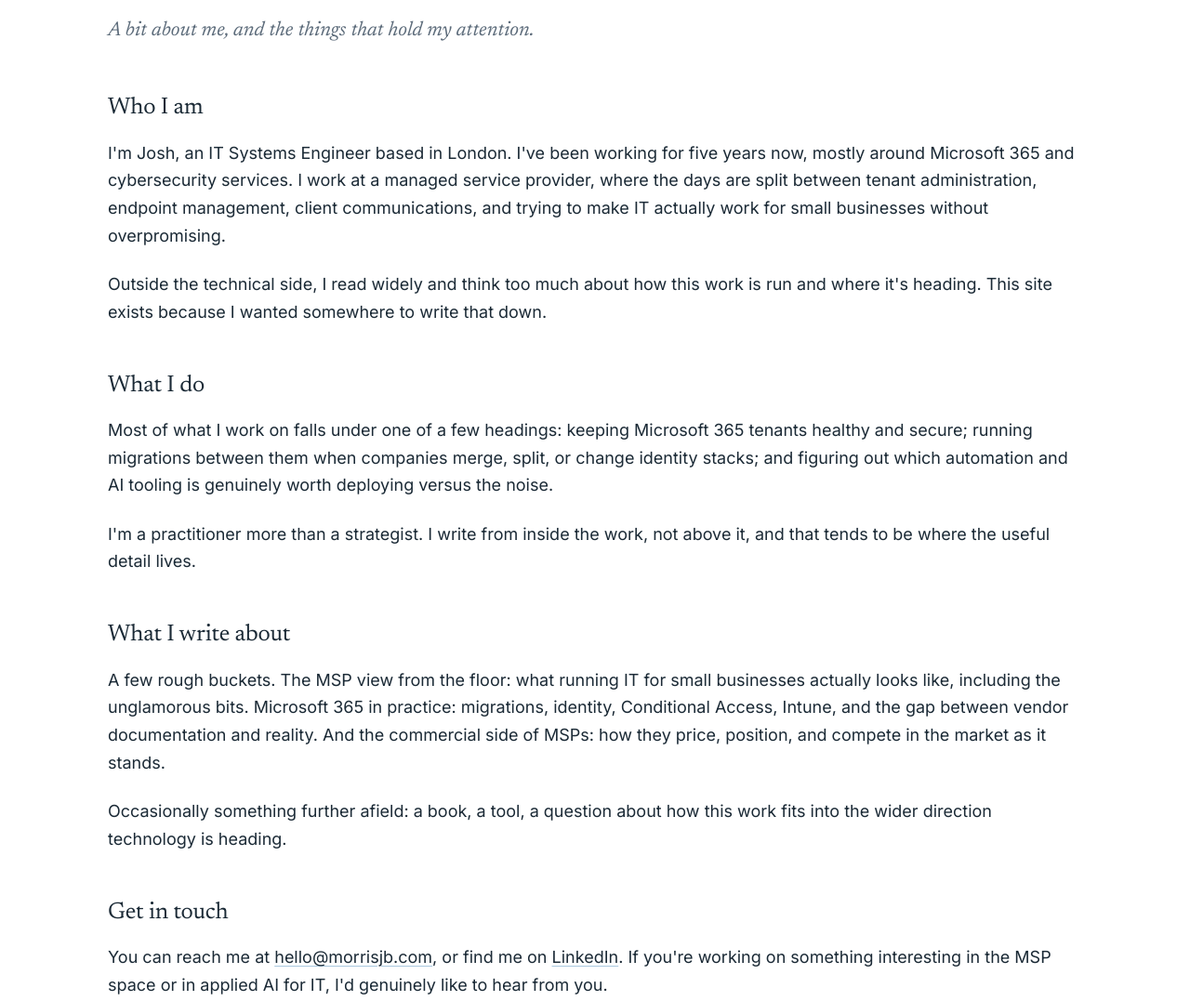
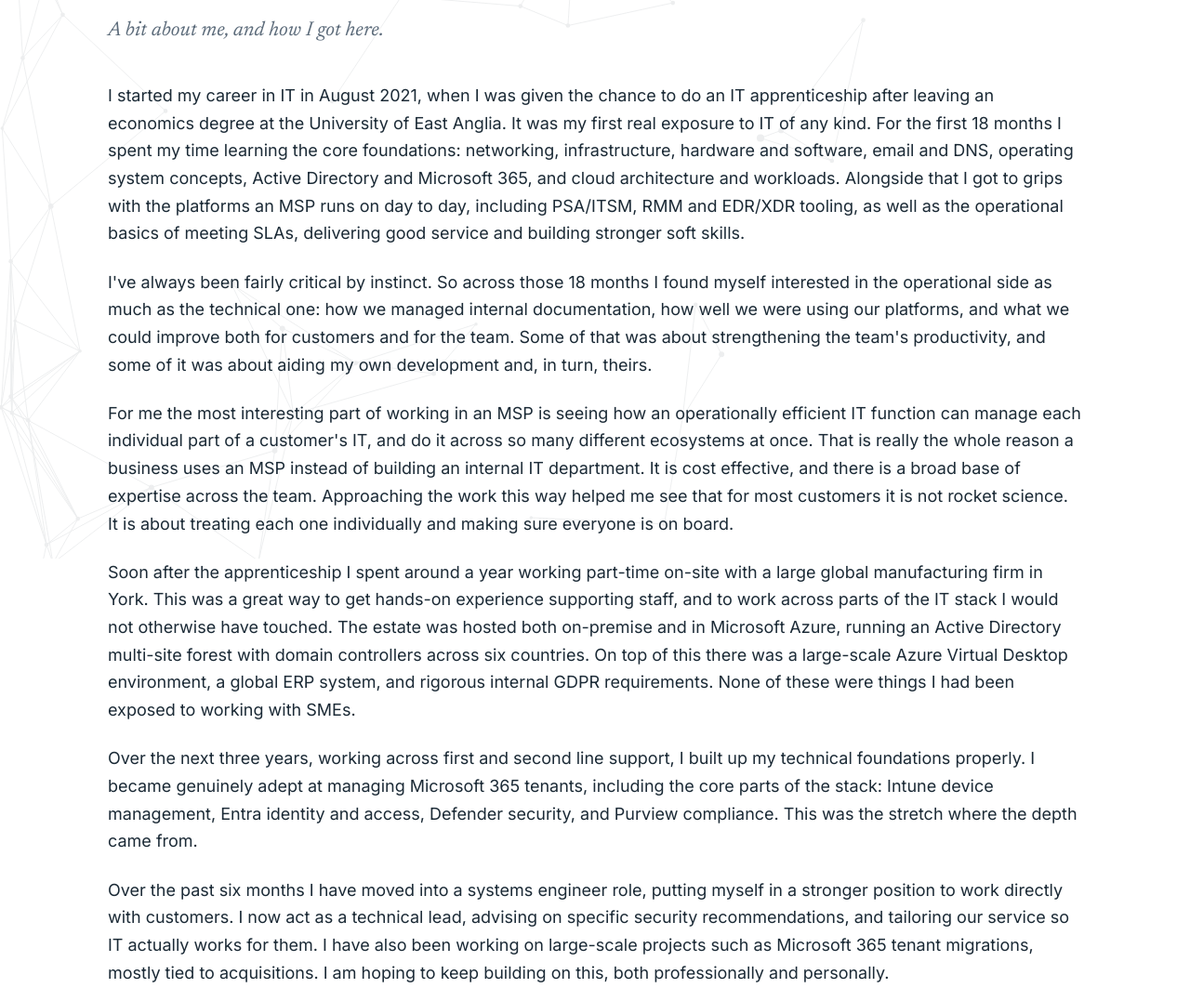
Before and after one commit to JMorris100/JoshWebsite, a plain HTML site: page about.html in a window 1280 px wide. Shown: the part 199-1276 px from the top of the page at 93% size. Drawn offline with Linux system fonts and the light colour scheme.

Commit message:
Add files via upload

```diff
--- a/about.html
+++ b/about.html
@@ -34,19 +34,21 @@
     <p class="eyebrow">About</p>
     <hr class="rule">
 
-    <p class="about-intro">A bit about me, and the things that hold my attention.</p>
+    <p class="about-intro">A bit about me, and how I got here.</p>
 
-    <h2>Who I am</h2>
-    <p>I'm Josh, an IT Systems Engineer based in London. I've been working for five years now, mostly around Microsoft 365 and cybersecurity services. I work at a managed service provider, where the days are split between tenant administration, endpoint management, client communications, and trying to make IT actually work for small businesses without overpromising.</p>
-    <p>Outside the technical side, I read widely and think too much about how this work is run and where it's heading. This site exists because I wanted somewhere to write that down.</p>
+    <p>I started my career in IT in August 2021, when I was given the chance to do an IT apprenticeship after leaving an economics degree at the University of East Anglia. It was my first real exposure to IT of any kind. For the first 18 months I spent my time learning the core foundations: networking, infrastructure, hardware and software, email and DNS, operating system concepts, Active Directory and Microsoft 365, and cloud architecture and workloads. Alongside that I got to grips with the platforms an MSP runs on day to day, including PSA/ITSM, RMM and EDR/XDR tooling, as well as the operational basics of meeting SLAs, delivering good service and building stronger soft skills.</p>
 
-    <h2>What I do</h2>
-    <p>Most of what I work on falls under one of a few headings: keeping Microsoft 365 tenants healthy and secure; running migrations between them when companies merge, split, or change identity stacks; and figuring out which automation and AI tooling is genuinely worth deploying versus the noise.</p>
-    <p>I'm a practitioner more than a strategist. I write from inside the work, not above it, and that tends to be where the useful detail lives.</p>
+    <p>I've always been fairly critical by instinct. So across those 18 months I found myself interested in the operational side as much as the technical one: how we managed internal documentation, how well we were using our platforms, and what we could improve both for customers and for the team. Some of that was about strengthening the team's productivity, and some of it was about aiding my own development and, in turn, theirs.</p>
 
-    <h2>What I write about</h2>
-    <p>A few rough buckets. The MSP view from the floor: what running IT for small businesses actually looks like, including the unglamorous bits. Microsoft 365 in practice: migrations, identity, Conditional Access, Intune, and the gap between vendor documentation and reality. And the commercial side of MSPs: how they price, position, and compete in the market as it stands.</p>
-    <p>Occasionally something further afield: a book, a tool, a question about how this work fits into the wider direction technology is heading.</p>
+    <p>For me the most interesting part of working in an MSP is seeing how an operationally efficient IT function can manage each individual part of a customer's IT, and do it across so many different ecosystems at once. That is really the whole reason a business uses an MSP instead of building an internal IT department. It is cost effective, and there is a broad base of expertise across the team. Approaching the work this way helped me see that for most customers it is not rocket science. It is about treating each one individually and making sure everyone is on board.</p>
+
+    <p>Soon after the apprenticeship I spent around a year working part-time on-site with a large global manufacturing firm in York. This was a great way to get hands-on experience supporting staff, and to work across parts of the IT stack I would not otherwise have touched. The estate was hosted both on-premise and in Microsoft Azure, running an Active Directory multi-site forest with domain controllers across six countries. On top of this there was a large-scale Azure Virtual Desktop environment, a global ERP system, and rigorous internal GDPR requirements. None of these were things I had been exposed to working with SMEs.</p>
+
+    <p>Over the next three years, working across first and second line support, I built up my technical foundations properly. I became genuinely adept at managing Microsoft 365 tenants, including the core parts of the stack: Intune device management, Entra identity and access, Defender security, and Purview compliance. This was the stretch where the depth came from.</p>
+
+    <p>Over the past six months I have moved into a systems engineer role, putting myself in a stronger position to work directly with customers. I now act as a technical lead, advising on specific security recommendations, and tailoring our service so IT actually works for them. I have also been working on large-scale projects such as Microsoft 365 tenant migrations, mostly tied to acquisitions. I am hoping to keep building on this, both professionally and personally.</p>
+
+    <p>The thing I am most curious about is where customers will sit in five years. Generative and agentic AI are already shifting what people expect, and I think that will reshape employment across the industry and change what customers expect to pay. IT does not directly generate revenue, so businesses will keep looking for ways to lower its cost. In some ways an MSP is already a good way to do that, which works in its favour, but service requirements are changing. There may be less reliance on a helpdesk and more on AI agents. This could land hardest on first line roles and apprenticeships. That is difficult, because it would risk removing the same entry point into the industry that gave me my own start five years ago.</p>
 
     <h2>Get in touch</h2>
     <p>You can reach me at <a href="mailto:hello@morrisjb.com">hello@morrisjb.com</a>, or find me on <a href="https://linkedin.com">LinkedIn</a>. If you're working on something interesting in the MSP space or in applied AI for IT, I'd genuinely like to hear from you.</p>
--- a/styles.css
+++ b/styles.css
@@ -36,11 +36,10 @@ body {
   text-rendering: optimizeLegibility;
 }
 
-/* ---------- Home-page geometric background ---------- */
-/* Only applied when <body class="home">. Left-anchored node network,
-   faint enough to sit behind the text. Fades out on the right so the
-   reading column stays clean. */
-body.home::before {
+/* ---------- Geometric background (all pages) ---------- */
+/* Left-anchored node network, faint enough to sit behind the text.
+   Fades out toward the right so the reading column stays clean. */
+body::before {
   content: "";
   position: fixed;
   inset: 0;
@@ -49,9 +48,9 @@ body.home::before {
   background-size: cover;
   background-position: left center;
   background-repeat: no-repeat;
-  opacity: 0.07;
-  -webkit-mask-image: linear-gradient(to right, #000 0%, #000 35%, transparent 78%);
-          mask-image: linear-gradient(to right, #000 0%, #000 35%, transparent 78%);
+  opacity: 0.085;
+  -webkit-mask-image: linear-gradient(to right, #000 0%, #000 70%, transparent 100%);
+          mask-image: linear-gradient(to right, #000 0%, #000 70%, transparent 100%);
   pointer-events: none;
 }
 
@@ -171,7 +170,7 @@ blockquote {
   font-weight: 600;
   letter-spacing: 0.12em;
   text-transform: uppercase;
-  color: var(--faint);
+  color: var(--accent);
   margin: 3rem 0 0;
   padding-bottom: 0.75rem;
   border-bottom: 1px solid var(--border);
@@ -192,7 +191,7 @@ blockquote {
 .hero-title {
   font-family: 'Newsreader', Georgia, serif;
   font-size: 2rem;
-  font-style: italic;
+  font-style: normal;
   font-weight: 400;
   line-height: 1.3;
   margin: 0 0 1.75rem;
```
Also changed, not shown: index.html (+3 -2 lines), 1 other file.
